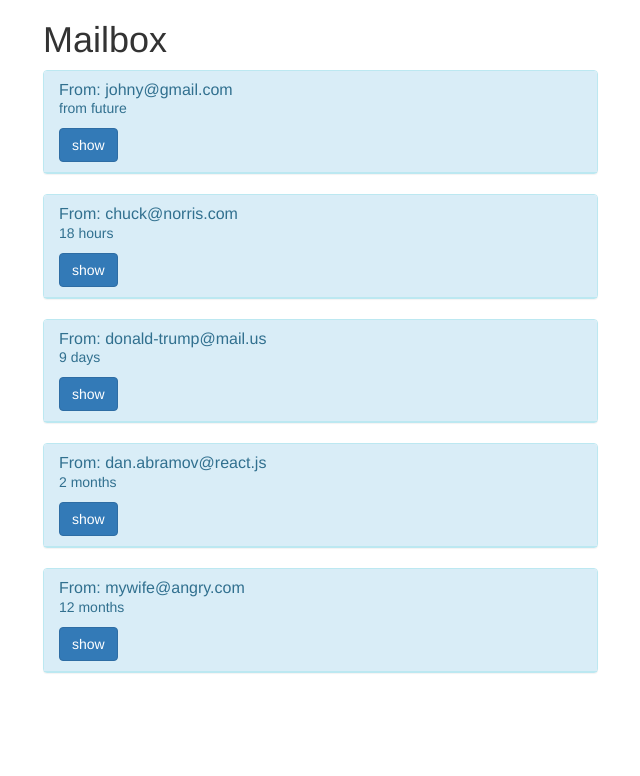
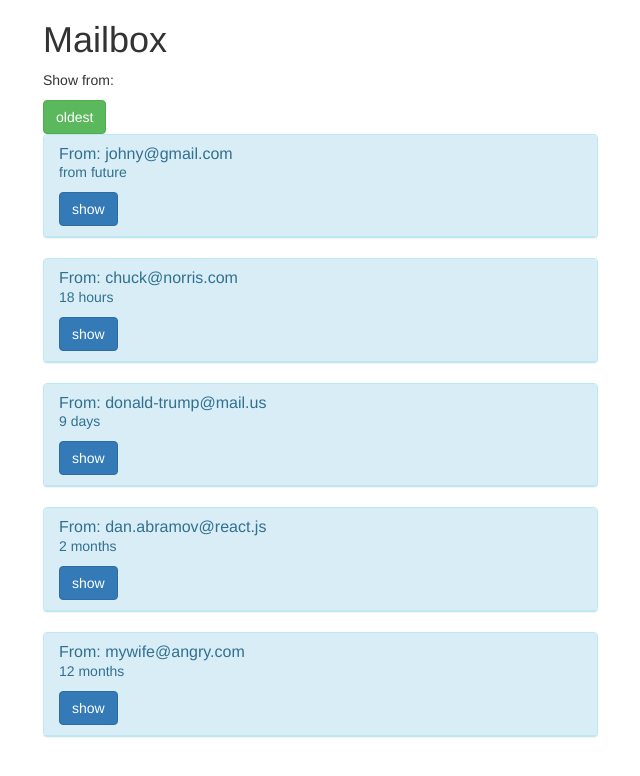
Before and after one commit to Ketler13/ng, an Angular app: page / in a window 1280 px wide. Shown: the top 776 px of the page, without its empty margins (27-667 px from the left). Built offline with nearby package versions, Linux system fonts and the light colour scheme.

Commit message:
add sort pipe

```diff
--- a/src/app/app.module.ts
+++ b/src/app/app.module.ts
@@ -7,13 +7,15 @@ import { AppComponent } from './app.component';
 import { LetterListComponent } from './letter-list/letter-list.component';
 import { LetterComponent } from './letter-list/letter/letter.component';
 import { RetrospecPipe } from './retrospec.pipe';
+import { SortPipe } from './sort.pipe';
 
 @NgModule({
   declarations: [
     AppComponent,
     LetterListComponent,
     LetterComponent,
-    RetrospecPipe
+    RetrospecPipe,
+    SortPipe
   ],
   imports: [
     BrowserModule,
--- a/src/app/letter-list/letter-list.component.html
+++ b/src/app/letter-list/letter-list.component.html
@@ -1 +1,5 @@
-<app-letter *ngFor='let letter of letters' [letter]='letter'></app-letter>
+<div>
+  <p>Show from:</p>
+  <button class = 'btn btn-success' (click)='toggleOrder()'>{{showFromNewest ? 'oldest' : 'newest'}}</button>
+</div>
+<app-letter *ngFor='let letter of (letters | sort:showFromNewest)' [letter]='letter'></app-letter>
--- a/src/app/letter-list/letter-list.component.ts
+++ b/src/app/letter-list/letter-list.component.ts
@@ -7,12 +7,18 @@ import { LETTERS } from './mock-letters'
   styleUrls: ['./letter-list.component.css']
 })
 export class LetterListComponent implements OnInit {
+  private showFromNewest: boolean;
+  private letters = LETTERS
 
-  constructor() { }
+  constructor() {
+    this.showFromNewest = true
+  }
+
+  toggleOrder() {
+    this.showFromNewest = !this.showFromNewest
+  }
 
   ngOnInit() {
   }
 
-  private letters = LETTERS
-
 }
--- /dev/null
+++ b/src/app/sort.pipe.ts
@@ -0,0 +1,12 @@
+import { Pipe, PipeTransform } from '@angular/core';
+
+@Pipe({
+  name: 'sort'
+})
+export class SortPipe implements PipeTransform {
+
+  transform(value: any, order: any): any {
+    return value.sort((a, b) => order ? a.date > b.date : a.date < b.date);
+  }
+
+}
```
Also changed, not shown: 1 other file (tests, documents, lock files or other folders).
